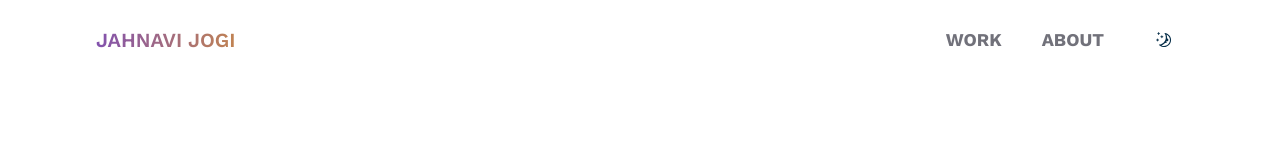
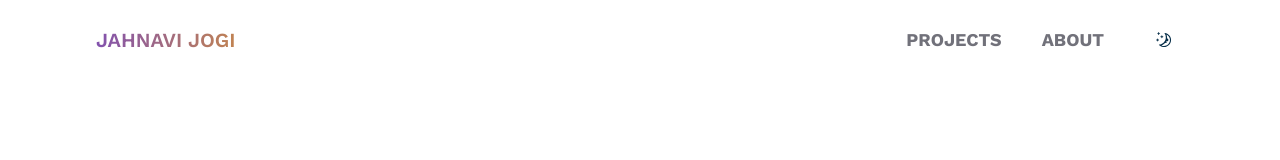
Before and after one commit to JahnaviJJ/jahnavi-portfolio-main, a Next.js app: page / in a window 1280 px wide. Shown: the top 160 px of the page. Built offline with nearby package versions, Linux system fonts and the light colour scheme; a web font is replaced by a local one.

Commit message:
updated header

```diff
--- a/components/header.tsx
+++ b/components/header.tsx
@@ -22,7 +22,7 @@
 
         <ul className='flex items-center gap-6 text-lg font-bold text-muted-foreground sm:gap-10'>
           <li className='transition-colors hover:text-foreground'>
-            <Link href='/projects'>WORK</Link>
+            <Link href='/projects'>PROJECTS</Link>
           </li>
           <li className='transition-colors hover:text-foreground'>
             <Link href='/about'>ABOUT</Link>
```
